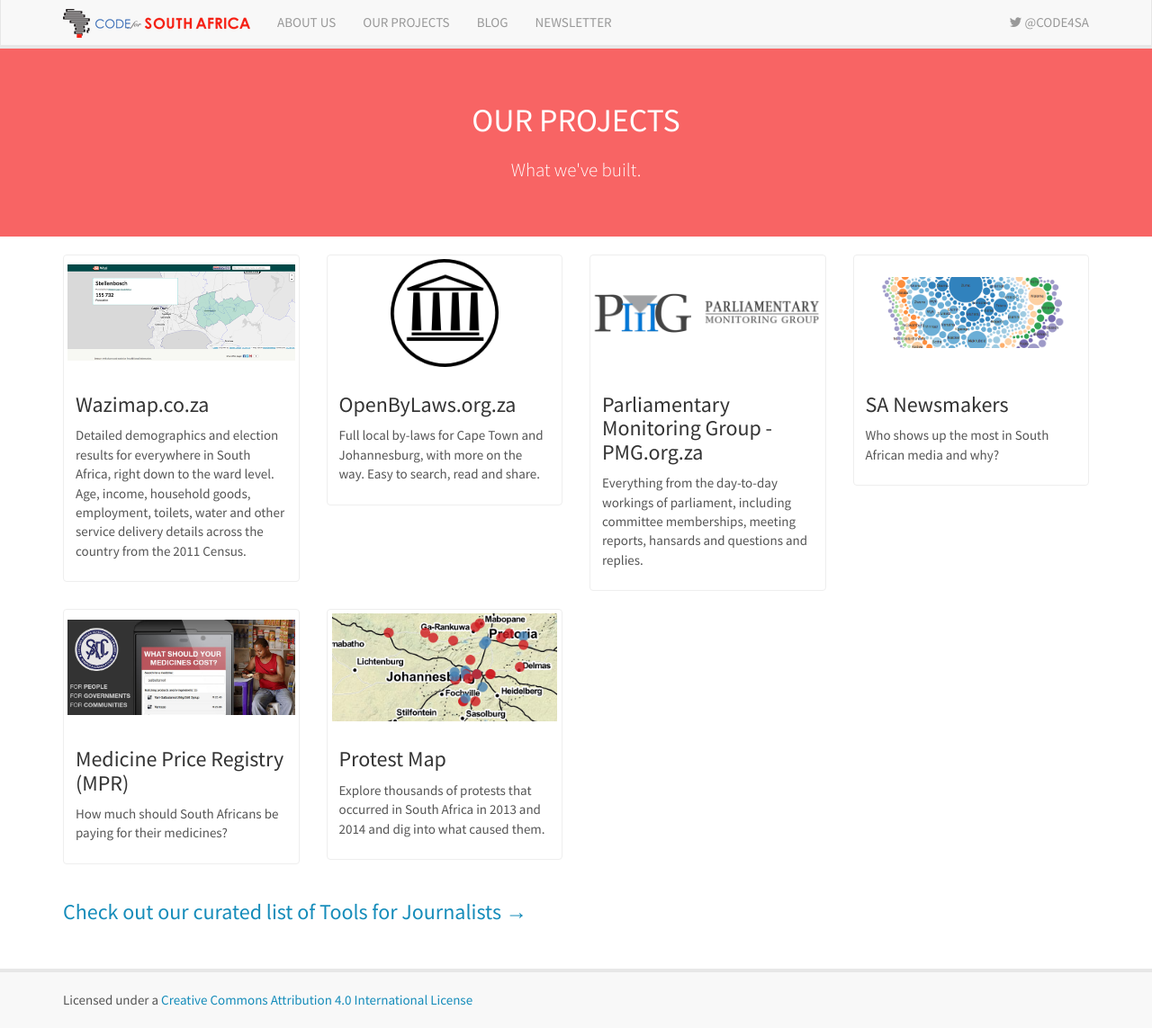
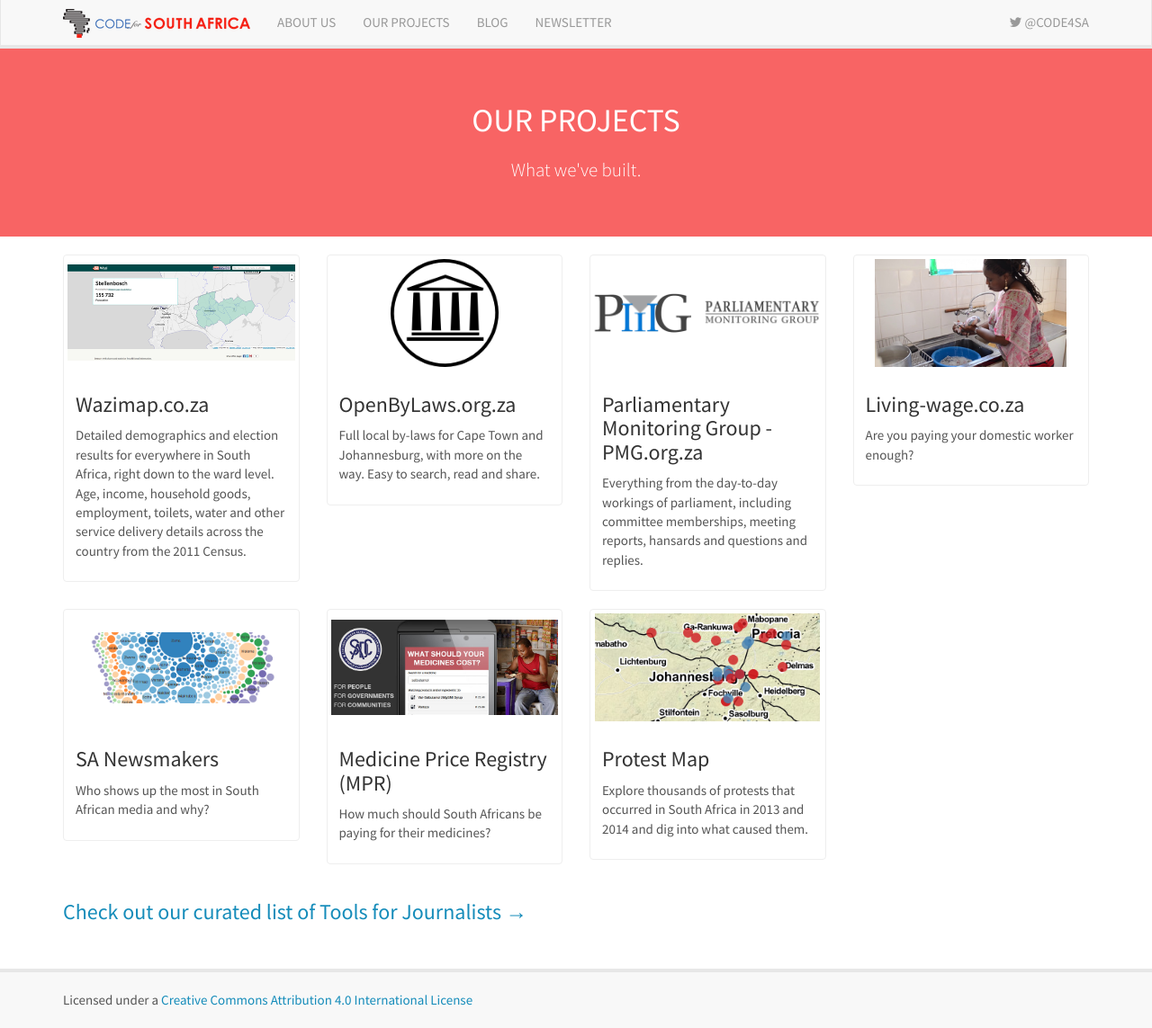
Before and after one commit to Code4SA/old-code4sa.github.io, a Jekyll site: the page built from projects.html, in a window 1280 px wide. Shown: the whole page at 90% size. Built offline with Jekyll 4.4.1, drawn with Linux system fonts in a browser that asks for light colours; nearby versions of some CDN libraries; Markdown is read by kramdown in place of the engine named in the settings.

Commit message:
Living wage to projects page.

```diff
--- a/projects.html
+++ b/projects.html
@@ -61,6 +61,22 @@
       </div>
 
       <div class="col-md-3">
+        <a href="http://living-wage.co.za" class="thumbnail">
+          <div class="logo living-wage"></div>
+          <div class="caption">
+            <h3>Living-wage.co.za</h3>
+
+            <p>
+            Are you paying your domestic worker enough?
+            </p>
+
+          </div>
+        </a>
+      </div>
+    </div>
+
+    <div class="row">
+      <div class="col-md-3">
         <a href="http://code4sa.org/sa-newsmakers" class="thumbnail">
           <div class="logo sa-newsmakers"></div>
           <div class="caption">
@@ -73,9 +89,7 @@
           </div>
         </a>
       </div>
-    </div>
 
-    <div class="row">
       <div class="col-md-3">
         <a href="http://mpr.code4sa.org" class="thumbnail">
           <div class="logo mpr"></div>
```
